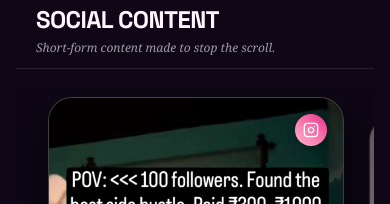
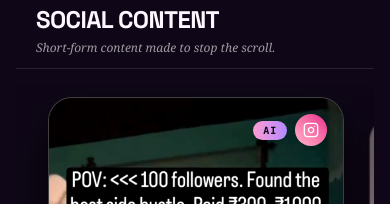
Before and after one commit to evanbose7/ARIIMAKESFILMS, a React (Vite) app: page / in a window 390 px wide. Shown: the part 11146-11350 px from the top of the page. Built offline with nearby package versions, Linux system fonts and the light colour scheme.

Commit message:
Add AI tag badge to top-right of mobile cards, remove TAP SOUND text, and enable unmuted video autoplay

```diff
--- a/src/components/PortfolioSection.tsx
+++ b/src/components/PortfolioSection.tsx
@@ -530,7 +530,10 @@ export const PortfolioSection: React.FC<PortfolioSectionProps> = ({ onOpenWorkMo
                             className="w-full h-full object-cover object-center select-none brightness-[1.05] contrast-[1.05] saturate-[1.05] transition-transform duration-500 group-hover:scale-105"
                           />
 
-                          <div className="absolute top-4 right-4 z-20">
+                          <div className="absolute top-4 right-4 z-20 flex items-center gap-2">
+                            <span className="px-2.5 py-0.5 rounded-full bg-gradient-to-r from-[#FF9BD2] to-[#B388FF] text-[#100719] font-mono text-[10px] font-black tracking-widest shadow-lg">
+                              AI
+                            </span>
                             <div className="w-8 h-8 rounded-full bg-gradient-to-tr from-[#FFB3CB] to-[#E91E8C] flex items-center justify-center shadow-lg">
                               <InstagramIcon className="w-4 h-4 text-white" />
                             </div>
@@ -611,7 +614,6 @@ export const PortfolioSection: React.FC<PortfolioSectionProps> = ({ onOpenWorkMo
                               src={proj.videoUrl}
                               autoPlay
                               loop
-                              muted
                               playsInline
                               className="w-full h-full object-cover rounded-[24px]"
                             />
@@ -619,6 +621,9 @@ export const PortfolioSection: React.FC<PortfolioSectionProps> = ({ onOpenWorkMo
                               <span className={`px-2.5 py-0.5 rounded-full bg-black/60 border border-white/20 font-mono text-xs font-bold ${isActive ? 'text-[#FF9BD2]' : 'text-white/70'}`}>
                                 {proj.numberLabel}
                               </span>
+                            </div>
+                            <div className="absolute top-3 right-3 z-20 px-2.5 py-0.5 rounded-full bg-gradient-to-r from-[#FF9BD2] to-[#B388FF] text-[#100719] font-mono text-[10px] font-black tracking-widest shadow-lg">
+                              AI
                             </div>
                             <div className="absolute inset-0 flex items-center justify-center z-20">
                               <div className="w-12 h-12 rounded-full bg-black/60 border border-white/30 backdrop-blur-md flex items-center justify-center text-white shadow-xl group-hover:scale-110 transition-transform">
@@ -628,9 +633,6 @@ export const PortfolioSection: React.FC<PortfolioSectionProps> = ({ onOpenWorkMo
                             <div className="absolute bottom-3 left-3 right-3 z-20 p-2.5 rounded-xl bg-black/75 backdrop-blur-md border border-white/10 flex items-center justify-between">
                               <span className="font-bold text-xs text-white leading-snug line-clamp-1">
                                 {proj.title}
-                              </span>
-                              <span className="text-[10px] font-mono font-bold text-[#FF9BD2] shrink-0 ml-2">
-                                TAP SOUND ✦
                               </span>
                             </div>
                             <div className="absolute inset-0 z-10 pointer-events-none rounded-[24px] shadow-[inset_0_0_25px_rgba(16,7,25,0.75)]" />
```
